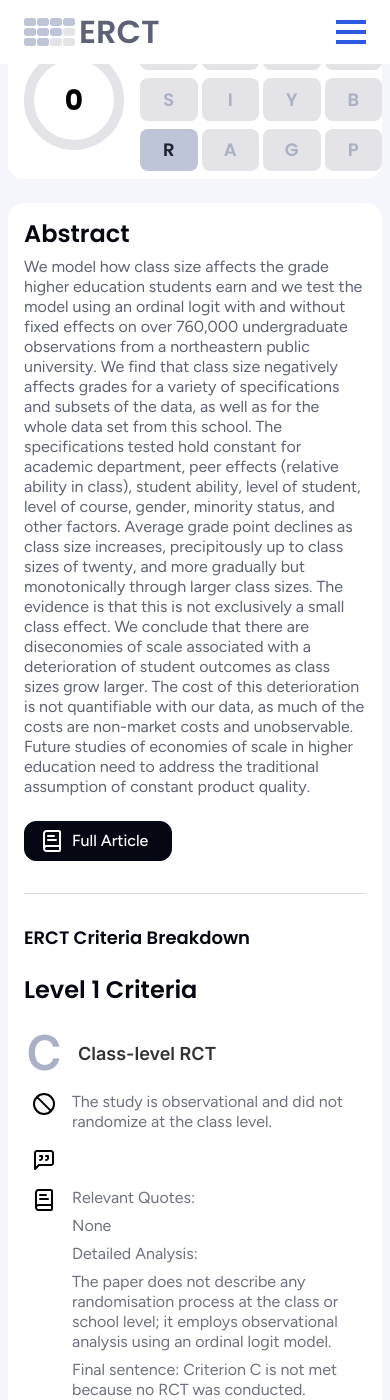
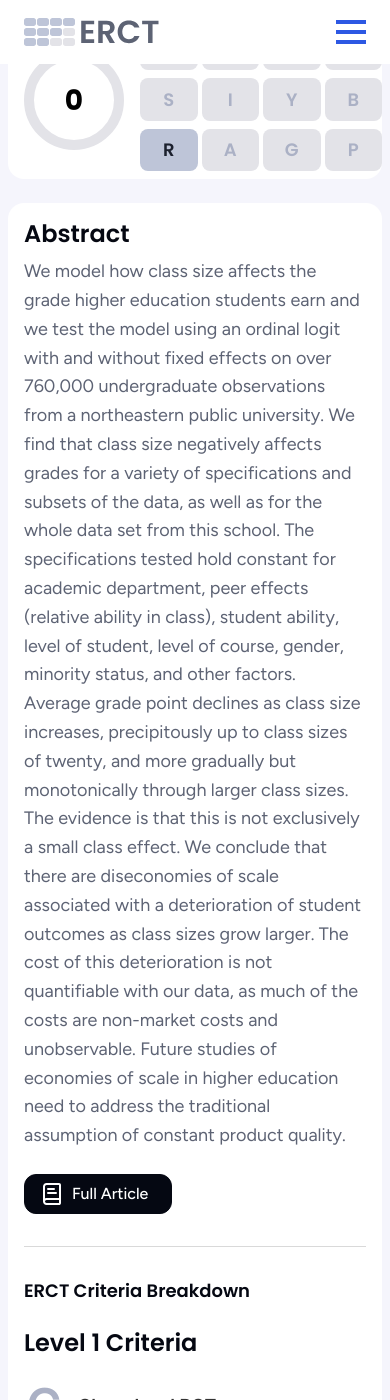
Before and after one commit to vassiliphilippov/erct-papers, a Jekyll site: the page built from _papers/17-kokkelenberg-et-al-2008-class-size.md, in a window 390 px wide and 1400 px high, scrolled down 408 px. Built offline with Jekyll 4.4.1, drawn with Linux system fonts in a browser that asks for light colours.

Commit message:
Update paper.css

```diff
--- a/assets/css/paper.css
+++ b/assets/css/paper.css
@@ -498,15 +498,28 @@
   .request__link {
     min-inline-size: auto;
   }
+  .abstract__text {
+    font-size: 1.125rem;
+    line-height: 1.6;
+  }
+
   .level-criteria__title {
     margin-block-end: 1.5rem; /* 24/16 */
   }
   .stage {
     row-gap: 2.5rem; /* 40/16 */
   }
+  .stage li {
+    font-size: 1.125rem;
+    line-height: 1.6;
+  }
   .suggest__container {
     max-inline-size: 50rem; /* 800/16 */
     column-gap: 2rem; /* 32/16 */
+  }
+  .suggest_text {
+    font-size: 1.125rem;
+    line-height: 1.6;
   }
   .study-actions__links {
     text-align: center;
```
